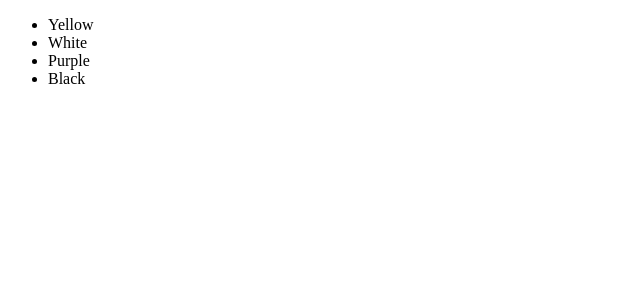
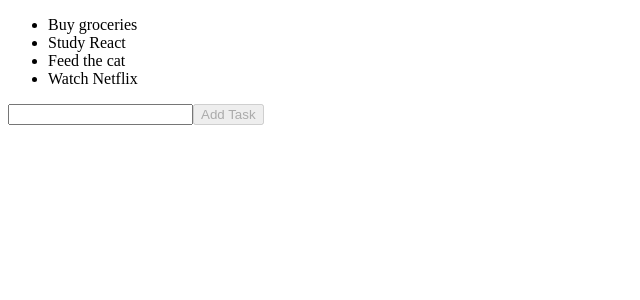
Before and after one commit to amaliacicala/esercizi-react, a React (Create React App) app: page / in a window 1280 px wide. Shown: the top 300 px of the page, without its empty margins (0-640 px from the left). Built offline with nearby package versions, Linux system fonts and the light colour scheme.

Commit message:
feat: add ex. Forms 03

```diff
--- a/src/App.js
+++ b/src/App.js
@@ -1,11 +1,11 @@
 import React from "react";
-import { Colors } from "./Colors";
+import { TodoList } from "./TodoList";
 
 export class App extends React.Component {
     render() {
         return (
             <div>
-                <Colors colors={['Yellow', 'White', 'Purple', 'Black']}/>
+                <TodoList />
             </div>
         )
     }
--- a/src/Colors.js
+++ b/src/Colors.js
@@ -5,8 +5,8 @@ export class Colors extends React.Component {
         return (
             <div>
                 <ul>
-                    {this.props.colors.map((name, id) => (
-                        <li key={id}>{name}</li>
+                    {this.props.colors.map((name, index) => (
+                        <li key={index}>{name}</li>
                     ))}
                     </ul>
             </div>
--- /dev/null
+++ b/src/TodoList.js
@@ -0,0 +1,52 @@
+import React from "react";
+
+export class TodoList extends React.Component {
+    state = {
+        todos: [
+            'Buy groceries',
+            'Study React',
+            'Feed the cat',
+            'Watch Netflix',
+        ]
+    }
+
+    handleInputChange = (event) => {
+        this.setState({
+            task: event.target.value
+        })
+    }
+
+    handleAddTask = (event) => {
+        this.setState({
+            task: event.target.value
+        })
+
+        this.state.todos.push(this.state.task)
+    }
+
+    render() {
+        return (
+            <div>
+                <div>
+                    <ul>
+                        {this.state.todos.map((todo, index) => (
+                            <li key={index}>{todo}</li>
+                        ))}
+                    </ul>
+                </div>
+
+                <div>
+                    <input
+                        name="newTask"
+                        onChange={this.handleInputChange}
+                    />
+
+                    <button
+                        onClick={this.handleAddTask}
+                        disabled={!this.state.task}
+                    >Add Task</button>
+                </div>
+            </div>
+        )
+    }
+}
```
Also changed, not shown: 1 other file (tests, documents, lock files or other folders).
